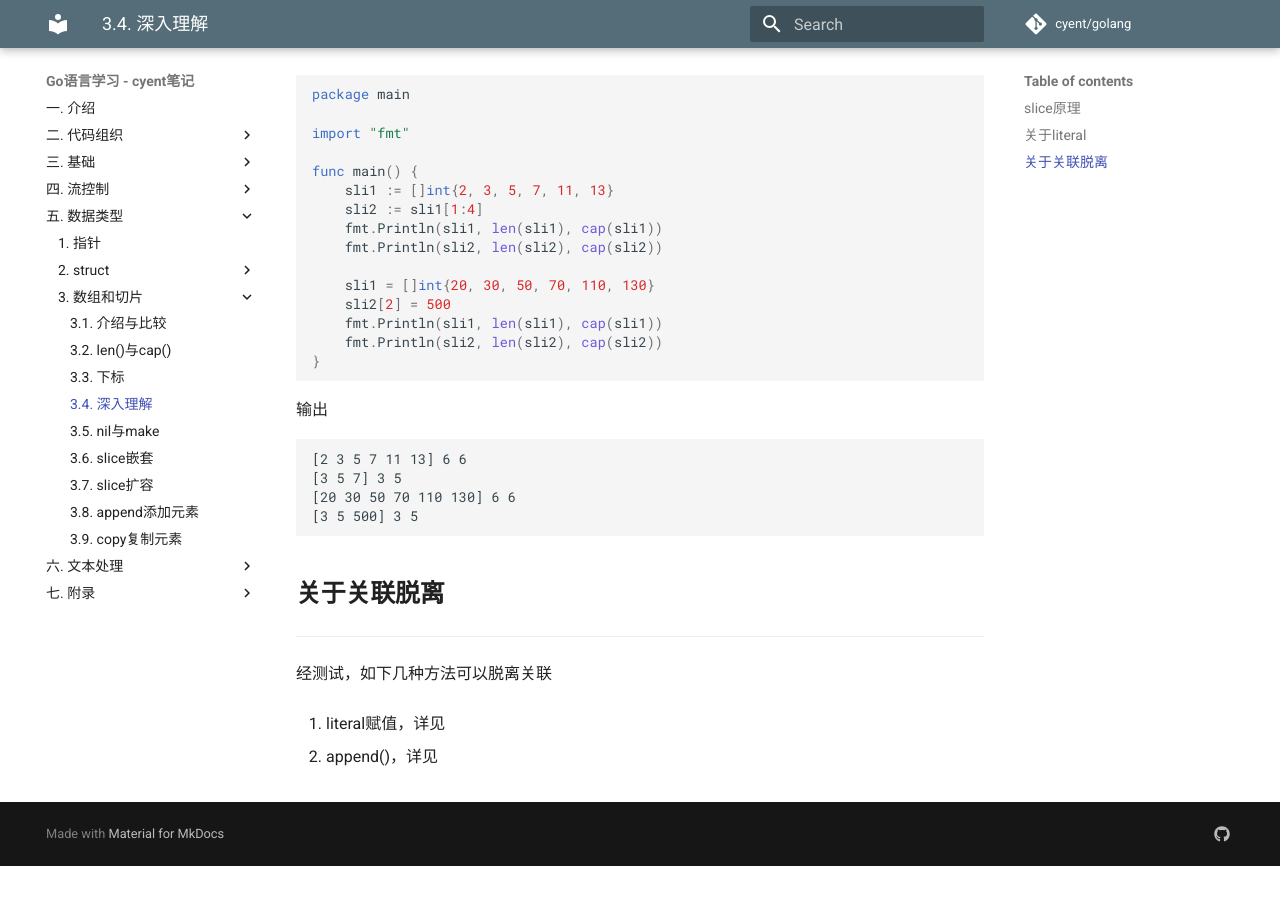
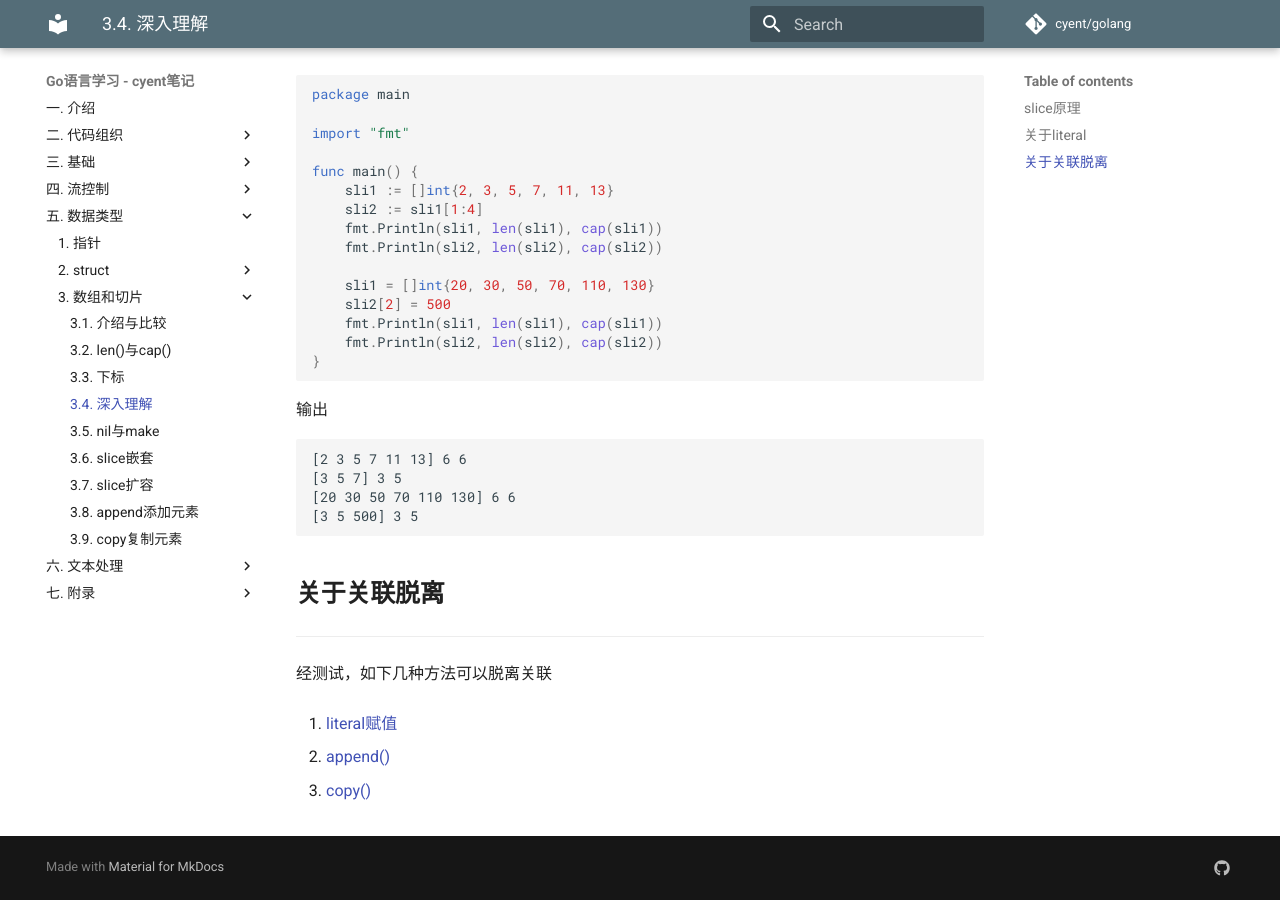
Before and after one commit to yxhsea/golang, an MkDocs documentation site: the page built from docs/datatype/arr_sli_key.md, in a window 1280 px wide and 900 px high, scrolled down 609 px. Built offline with MkDocs 1.6.1 and Material for MkDocs 9.7.7, drawn with Linux system fonts in a browser that asks for light colours; comment, search, counter and statistics services are not loaded; old or Windows-style settings are respelled for this version of MkDocs; before the commit the page ends 1475 px from its top, so only the background shows below that.

Commit message:
add tuoli

```diff
--- a/docs/datatype/arr_sli_key.md
+++ b/docs/datatype/arr_sli_key.md
@@ -47,6 +47,8 @@ func main() {
 
 经测试，如下几种方法可以脱离关联
 
-1. literal赋值，详见[](/datatype/arr_sli_key/#literal)
+1. [literal赋值](/datatype/arr_sli_key/#literal)
 
-2. append()，详见[]()
+2. [append()](/datatype/arr_sli_append/)
+
+3. [copy()](/datatype/arr_sli_copy/#copy)
```
